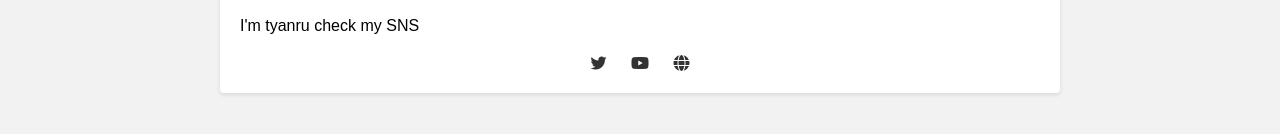
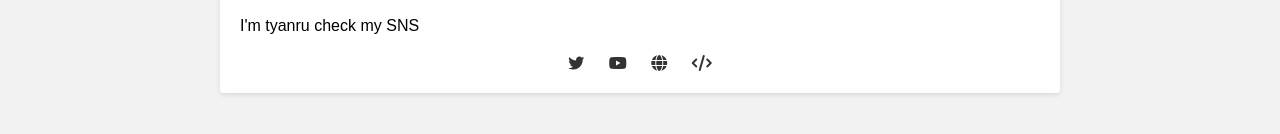
Before and after one commit to ikakun-8448/ikakun-8448.github.io, a plain HTML site: page index.html in a window 1280 px wide. Shown: the part 168-302 px from the top of the page. Drawn offline with Linux system fonts and the light colour scheme.

Commit message:
Add いかねっとdev

```diff
--- a/index.html
+++ b/index.html
@@ -71,6 +71,7 @@
       <a href="https://twitter.com/tyanru_tyan_kun" target="_blank" id="twitter-icon"></a>
       <a href="https://www.youtube.com/@tyanru_" target="_blank" id="youtube-icon"></a>
       <a href="https://ikakun.net/" target="_blank"><i class="fa-solid fa-globe"></i></a>
+      <a href="https://dev.ikakun.net/" target="_blank"><i class="fa-solid fa-code"></i></a>
     </div>
   </div>
 
```
